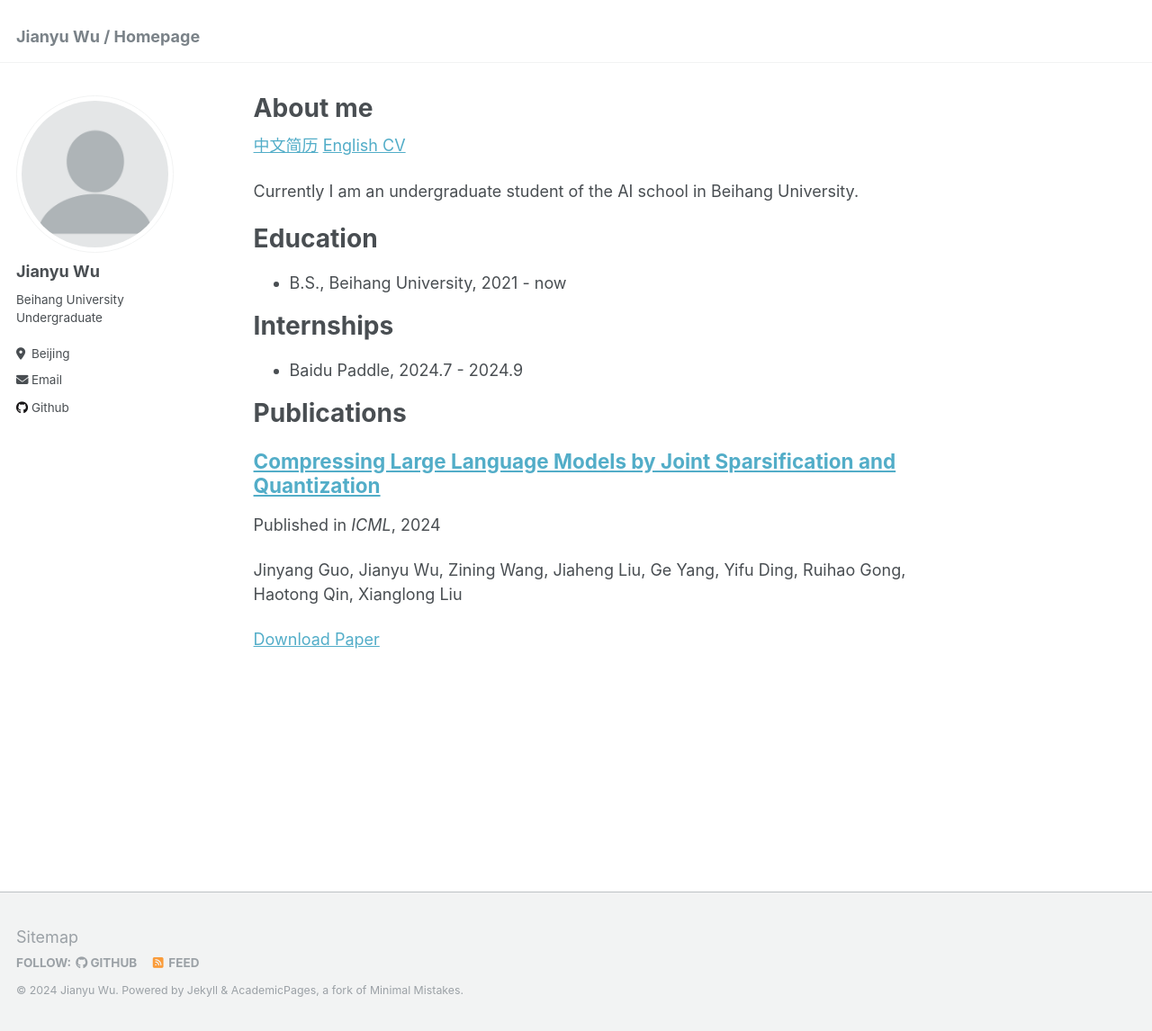
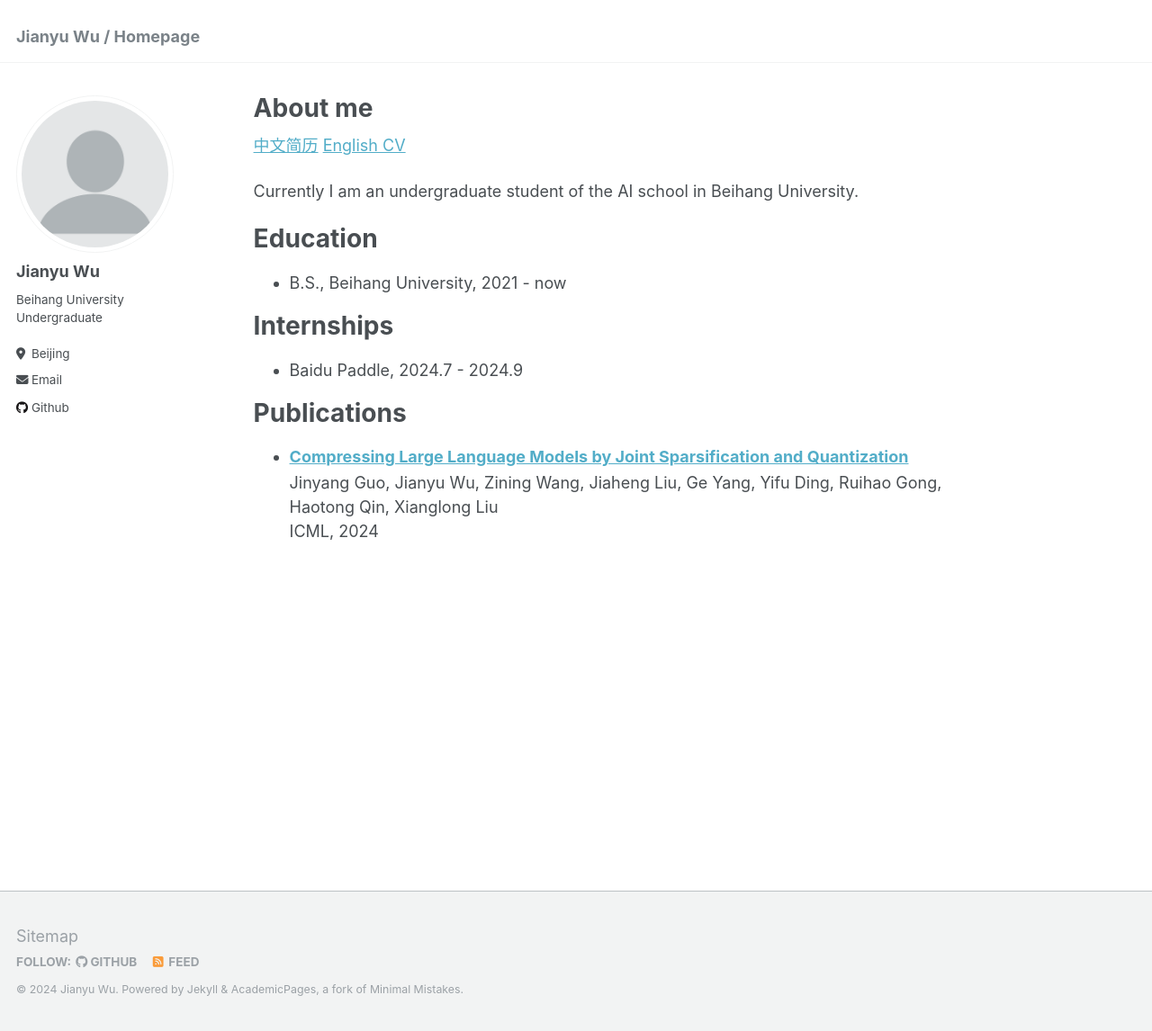
Before and after one commit to uanu2002/uanu2002.github.io, a Jekyll site: the page built from _pages/about.md, in a window 1280 px wide and 1146 px high. Shown: the whole window at 90% size. Built offline with Jekyll 4.4.1, drawn with Linux system fonts in a browser that asks for light colours.

Commit message:
init info

```diff
--- a/_includes/archive-single-cv.html
+++ b/_includes/archive-single-cv.html
@@ -36,7 +36,8 @@
     {% if post.read_time %}
       <p class="page__meta"><i class="fa fa-clock-o" aria-hidden="true"></i> {% include read-time.html %}</p>
     {% endif %}
-    {% if post.venue%}<p class="archive__item-excerpt" itemprop="description">{{ post.citation }}</p> {% endif %}
+    <!-- {% if post.venue%}<p class="archive__item-excerpt" itemprop="description">{{ post.citation }}</p> {% endif %} -->
+    {% if post.venue %}<p class="archive__item-excerpt" itemprop="description">{{post.excerpt}} <br> {{ post.venue }}, {{ post.date | default: "1900-01-01" | date: "%Y" }} </p> {% endif %}
     </li>
  </article>
 </div>
--- a/_pages/about.md
+++ b/_pages/about.md
@@ -27,9 +27,9 @@ Publications
   <div class="wordwrap">You can also find my articles on <a href="{{site.author.googlescholar}}">my Google Scholar profile</a>.</div>
 {% endif %}
 
-{% for post in site.publications reversed %}
-  {% include archive-single.html %}
-{% endfor %}
+<ul>{% for post in site.publications reversed %}
+    {% include archive-single-cv.html %}
+  {% endfor %}</ul>
 
 <!-- Academic Services
 ====== -->
```
